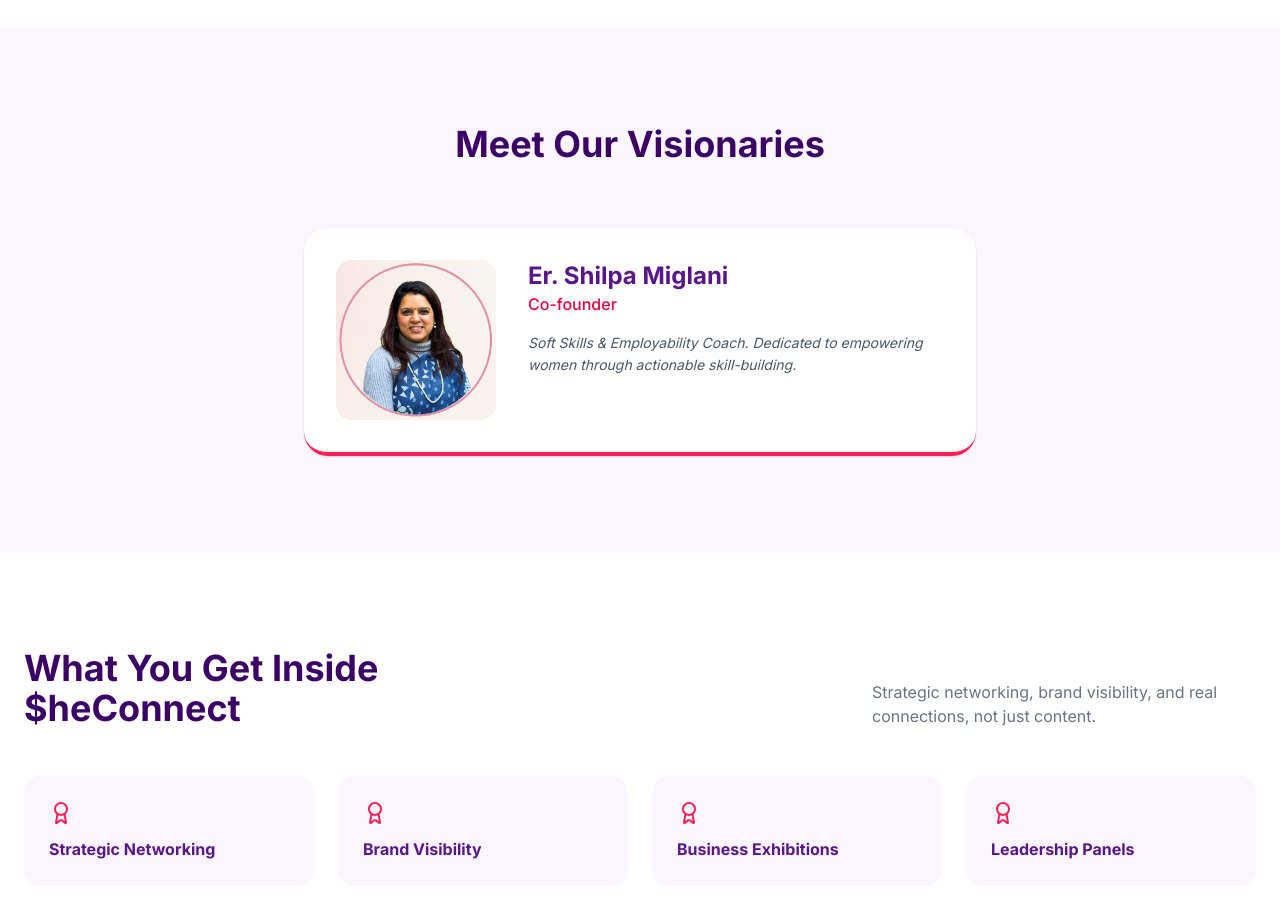
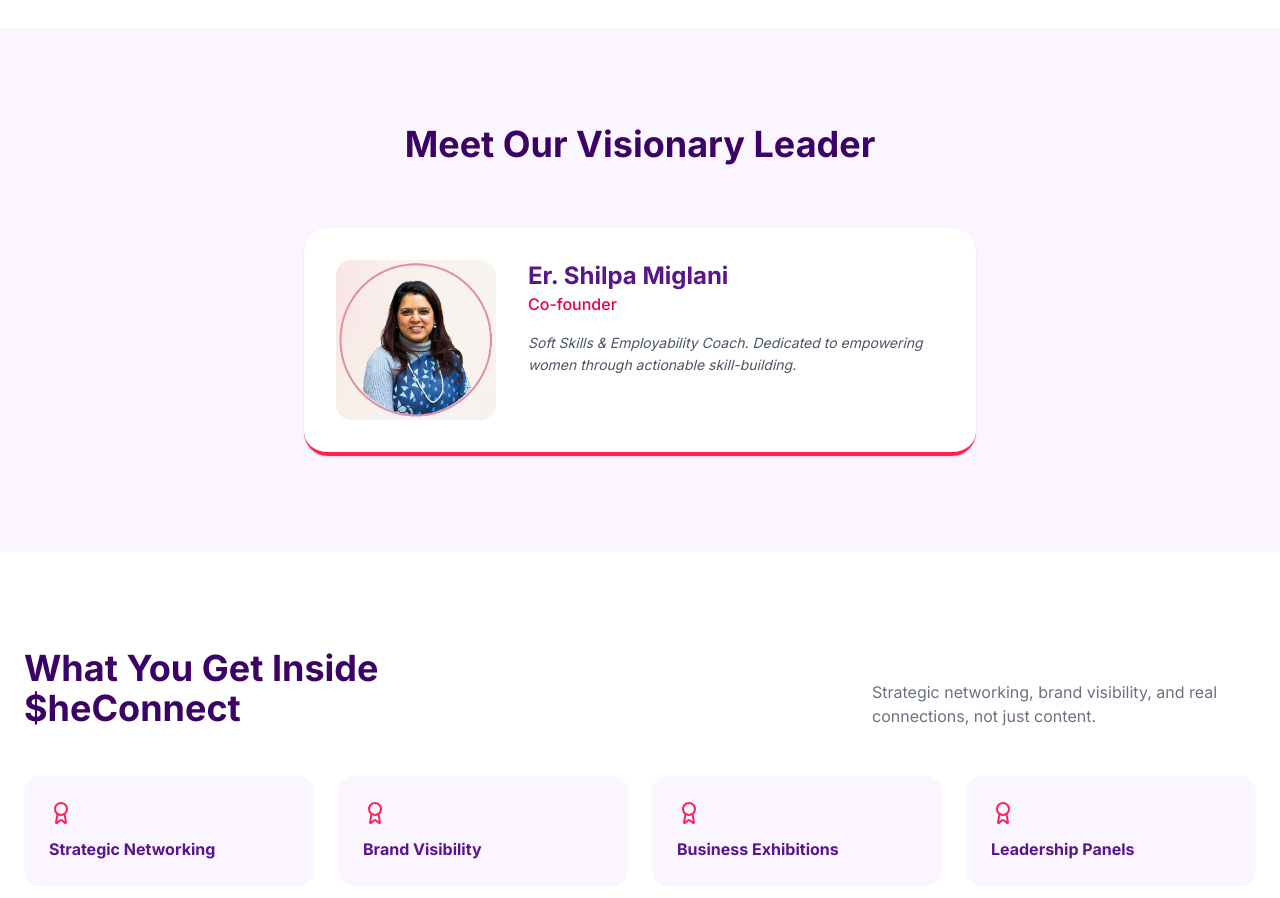
Before and after one commit to nextgenapps-india/sheconnect-web, a Next.js app: page / in a window 1280 px wide. Shown: the part 1480-2378 px from the top of the page. Built offline with nearby package versions, Linux system fonts and the light colour scheme.

Commit message:
Update co-founders section heading

```diff
--- a/src/app/page.tsx
+++ b/src/app/page.tsx
@@ -101,11 +101,10 @@
         </section>
 
         {/* CO-FOUNDERS SECTION */}
-        {/* CO-FOUNDERS SECTION */}
         <section className="py-24 px-6 bg-purple-50">
           <div className="max-w-7xl mx-auto">
             <h2 className="text-4xl font-bold text-center text-purple-950 mb-16">
-              Meet Our Visionaries
+              Meet Our Visionary Leader
             </h2>
             {/* 2. CO-FOUNDERS SECTION */}
             <div className="flex justify-center">
```
